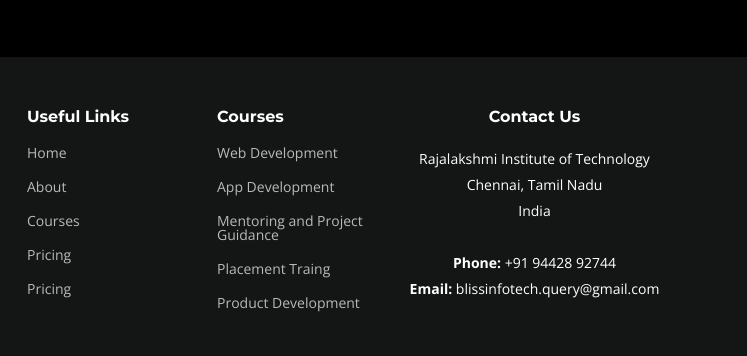
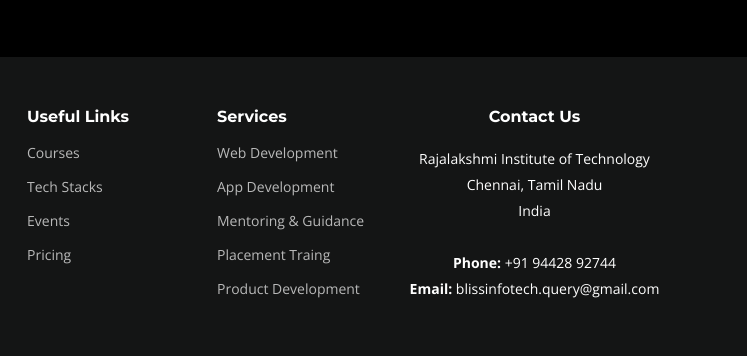
Before and after one commit to blissinfotech/blissinfotech, a plain HTML site: page index.html in a window 1280 px wide. Shown: the part 9654-10010 px from the top of the page, 533-1280 px from the left. Drawn offline with nearby package versions, Linux system fonts and the light colour scheme.

Commit message:
update botom nav

```diff
--- a/index.html
+++ b/index.html
@@ -1174,20 +1174,19 @@
         <div class="col-lg-2 col-6 footer-links">
           <h4>Useful Links</h4>
           <ul>
-            <li><a href="#">Home</a></li>
-            <li><a href="#">About</a></li>
-            <li><a href="#">Courses</a></li>
-            <li><a href="#">Pricing</a></li>
-            <li><a href="#">Pricing</a></li>
+            <li><a href="#services">Courses</a></li>
+            <li><a href="#portfolio">Tech Stacks</a></li>
+            <li><a href="#events">Events</a></li>
+            <li><a href="#pricing">Pricing</a></li>
           </ul>
         </div>
 
         <div class="col-lg-2 col-6 footer-links">
-          <h4>Courses</h4>
+          <h4>Services</h4>
           <ul>
             <li><a href="#">Web Development</a></li>
             <li><a href="#">App Development</a></li>
-            <li><a href="#">Mentoring and Project Guidance</a></li>
+            <li><a href="#">Mentoring & Guidance</a></li>
             <li><a href="#">Placement Traing</a></li>
             <li><a href="#">Product Development</a></li>
           </ul>
```
